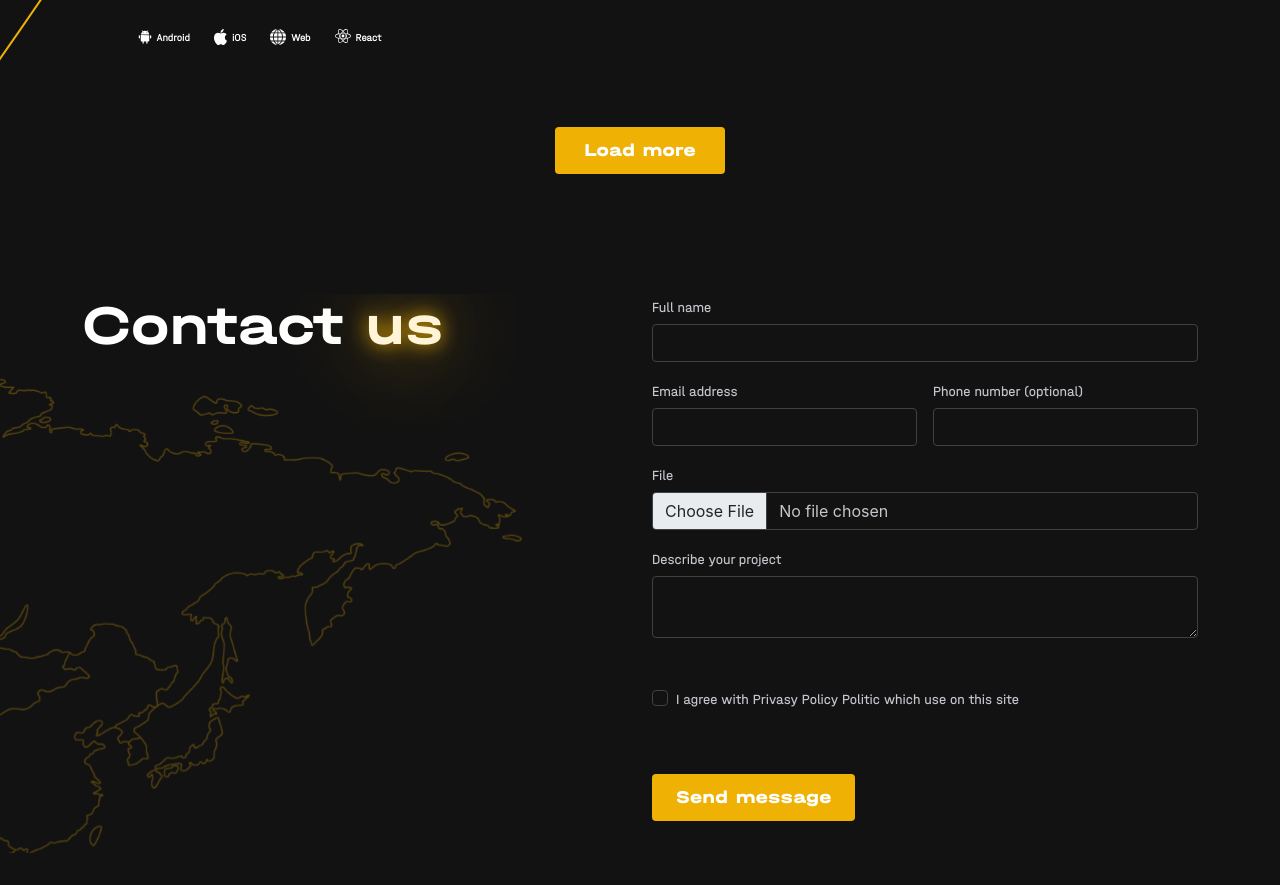
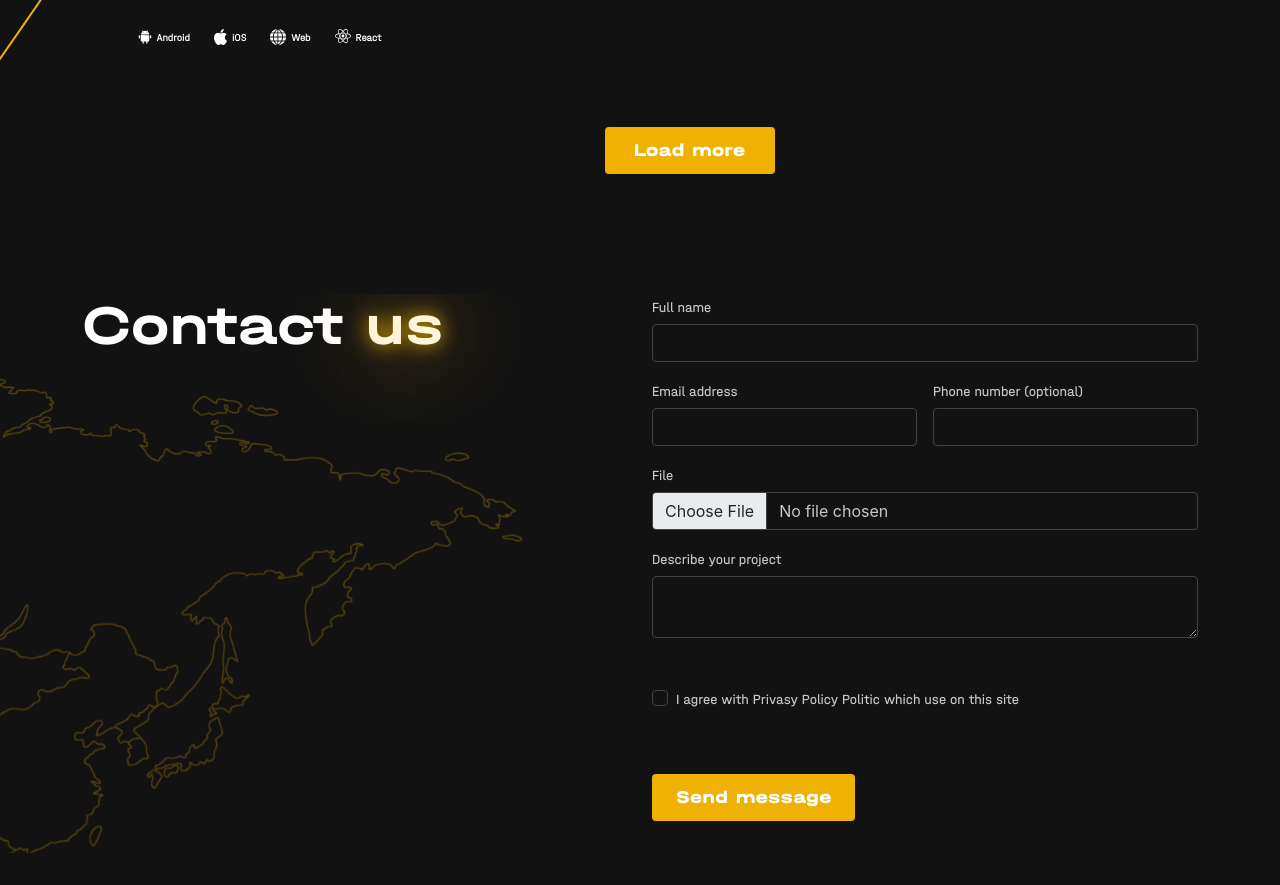
Before and after one commit to first-line-outsourcing/flo.website, a React (Create React App) app: page /technology/angular in a window 1280 px wide. Shown: the part 4620-5505 px from the top of the page. Built offline with nearby package versions, Linux system fonts and the light colour scheme.

Commit message:
fix: add Link for button 'Load more'

```diff
--- a/src/pages/Technology.js
+++ b/src/pages/Technology.js
@@ -2,7 +2,7 @@ import React from "react";
 import DevelopmentCycle from "../components/developmentCycle/developmentCycle";
 import OurService from "../components/ourService/ourService";
 import './Technology.scss'
-import {useParams} from "react-router-dom";
+import {Link, useParams} from "react-router-dom";
 import ContactUsMini from "../components/contactUsMini/contactUsMini";
 import OurCases from "../components/ourCases/ourCases";
 
@@ -94,7 +94,7 @@ export default function Technology() {
         <OurCases casesKey={pageData[technologyName].casesKeys} background={'black'}/>
         <div className='container'>
           <div className='row justify-content-center'>
-            <button className='btn btn-accent col-1'>Load more</button>
+           <Link to='/cases' className='col-1'><button className='btn btn-accent'>Load more</button></Link>
           </div>
         </div>
       </div>
```
